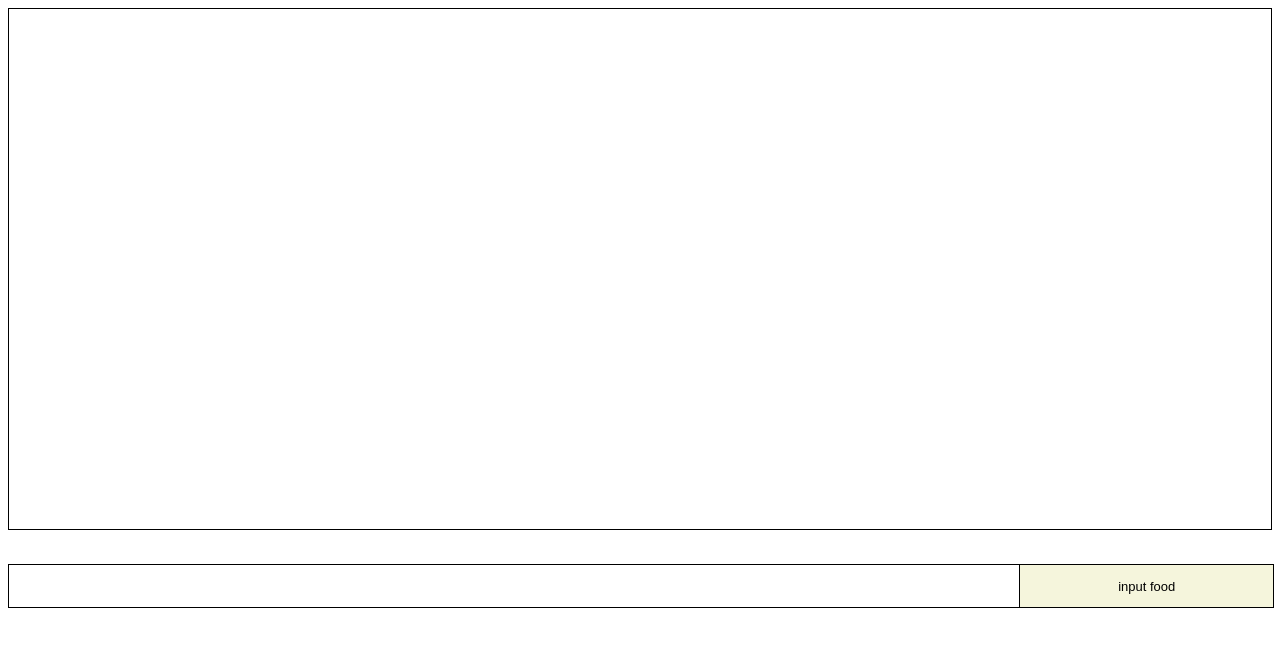
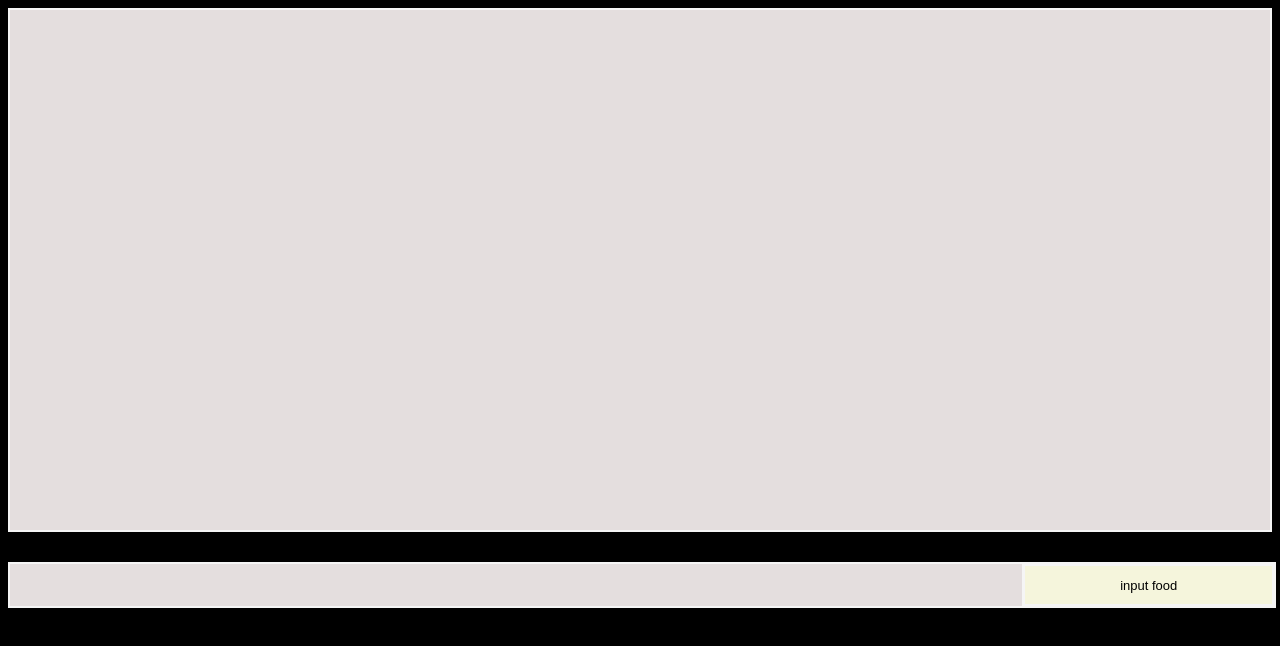
Before and after one commit to parisDreyer/FoodMonk, a website: page public/index.html in a window 1280 px wide. Drawn offline with Linux system fonts and the light colour scheme.

Commit message:
styled text indentation on input box

```diff
--- a/public/stylesheet.css
+++ b/public/stylesheet.css
@@ -1,26 +1,33 @@
-
+body{
+    background-color: black;
+}
 .content{
     position: relative;
     min-width: 300px;
     min-height: 600px;
+}
 
+.content * {
+        background-color: rgb(228, 222, 222);
+        border: 2px solid whitesmoke;
 }
 #input-box {
     min-width: 100%;
     height: 42px;
     position: absolute;
     bottom: 0;
-    border: 1px solid black;
     display: flex;
     flex-direction: row;
     justify-content: flex-start
 }
 #input-box textarea{
+    padding-top: 10px;
+    padding-left: 10px;
     resize:none;
     width: 80%;
-    height: 42px;
+    /* height: 42px; */
     border:none;
-    border-right: 1px solid black;
+    border-right: 1px solid whitesmoke;
 }
 input[type="submit"].text-submit{
     width: 20%;
@@ -36,7 +43,6 @@ input[type="submit"].text-submit:hover{
 #text-display{
     min-width: 250px;
     height: 520px;
-    border: 1px solid black;
     overflow: scroll;
     word-break: break-word;
 }
```
